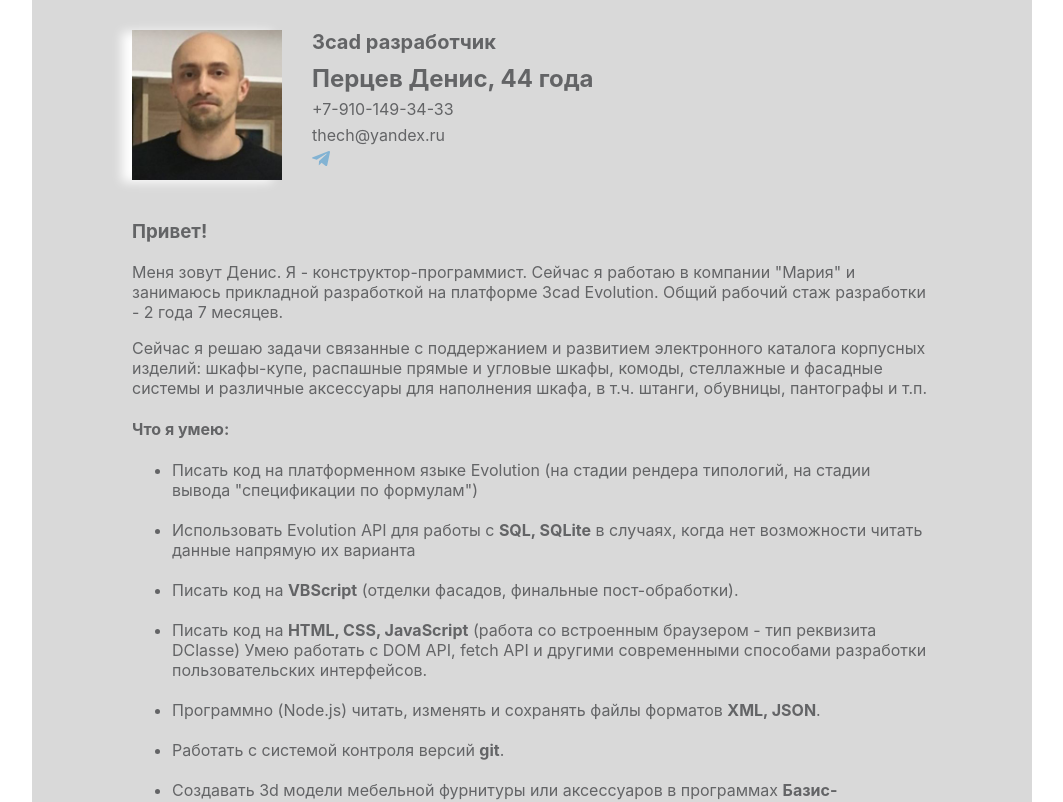
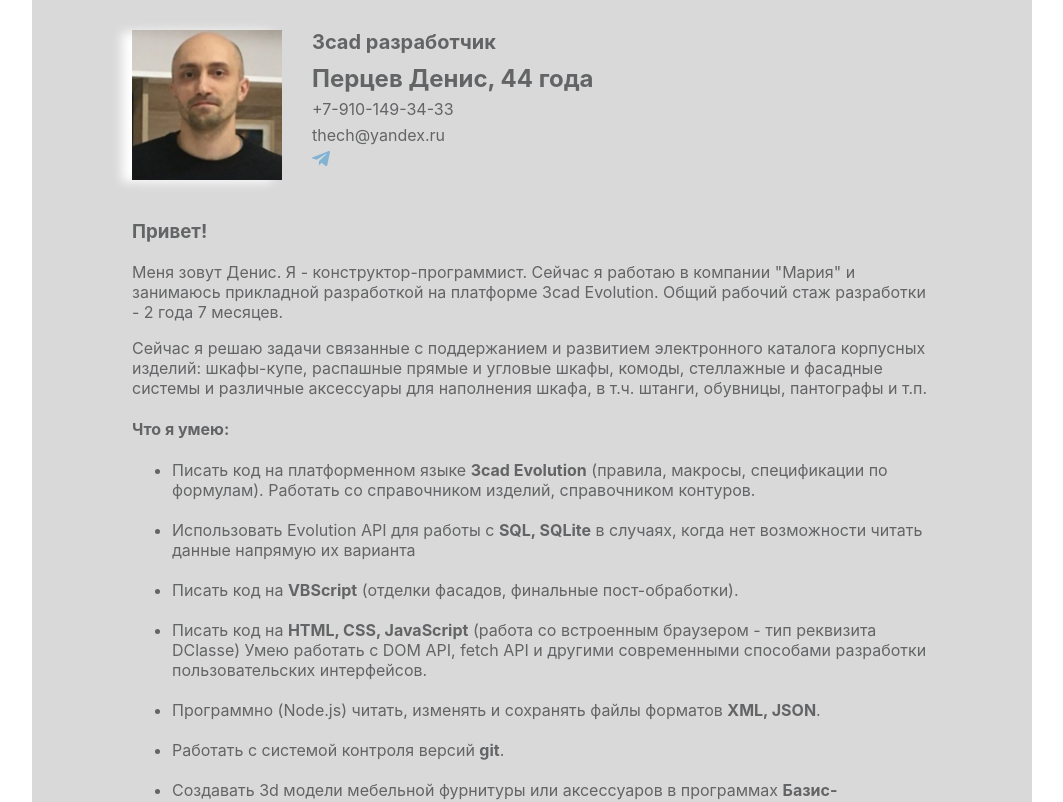
Before and after one commit to DenisPepper/prof-skills, a React (Create React App) app: page / in a window 1280 px wide. Shown: the top 802 px of the page, without its empty margins (108-1171 px from the left). Built offline with nearby package versions, Linux system fonts and the light colour scheme.

Commit message:
Обносит данные списка знаний

```diff
--- a/src/pages/home-page/home-page-3cad.tsx
+++ b/src/pages/home-page/home-page-3cad.tsx
@@ -15,8 +15,8 @@
             </p>
             <h4>Что я умею:</h4>
             <ul className='skills-list'>
-                <li>Писать код на платформенном языке Evolution (на стадии рендера типологий,
-                    на стадии вывода "спецификации по формулам")</li>
+                <li>Писать код на платформенном языке <b>3cad Evolution</b> (правила, макросы, спецификации по формулам).
+                Работать со справочником изделий, справочником контуров.</li>
 
                 <li>Использовать Evolution API для работы с <b>SQL, SQLite</b> в случаях, когда
                     нет возможности читать данные напрямую их варианта</li>
```
